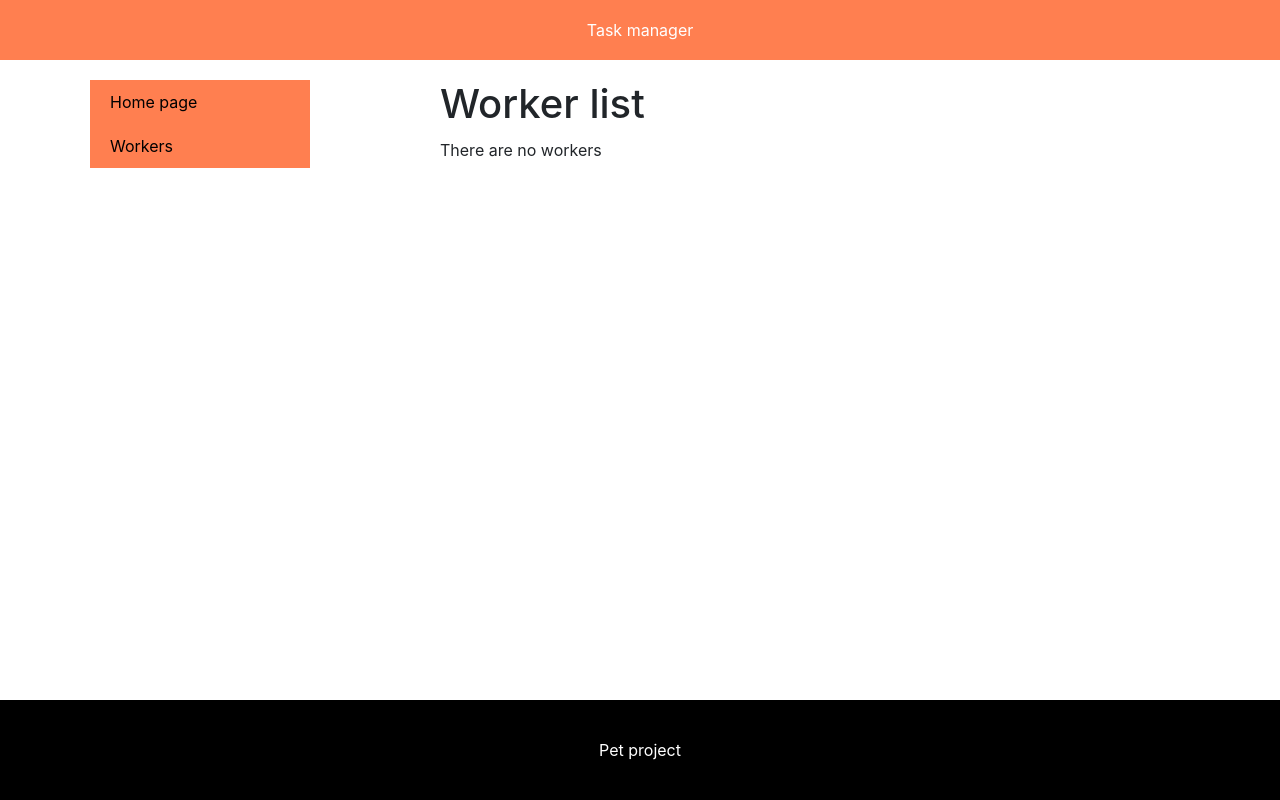
After one commit to HlovaOleh/task-manager, a Django app: page /worker/ in a window 1280 px wide. The commit adds this page. Run offline with Django 4.2, Linux system fonts and the light colour scheme; data that the repository does not hold is empty.

Commit message:
added tasks page and page with detail information about task, also added workers page and page with detail information about worker

```diff
--- a/manager/models.py
+++ b/manager/models.py
@@ -21,6 +21,7 @@ class Worker(AbstractUser):
     position = models.ForeignKey(
         Position,
         on_delete=models.CASCADE,
+        related_name="workers",
         null=True
     )
 
--- a/manager/urls.py
+++ b/manager/urls.py
@@ -1,9 +1,21 @@
 from django.urls import path
 
-from .views import index
+from .views import (
+    TaskListView,
+    TaskDetailView,
+    WorkerListView,
+    WorkerDetailView
+)
 
 urlpatterns = [
-    path("", index, name="index")
+    path("", TaskListView.as_view(), name="task-list"),
+    path("task/<int:pk>/", TaskDetailView.as_view(), name="task-detail"),
+    path("worker/", WorkerListView.as_view(), name="worker-list"),
+    path(
+        "workers/<int:pk>/",
+        WorkerDetailView.as_view(),
+        name="worker-detail"
+    ),
 ]
 
 app_name = "manager"
--- a/manager/views.py
+++ b/manager/views.py
@@ -1,18 +1,43 @@
+from typing import Any
+
 from django.http import HttpRequest, HttpResponse
 from django.shortcuts import render
+from django.views import generic
 
 from .models import TaskType, Task, Worker, Position
 
 
-def index(request: HttpRequest) -> HttpResponse:
-    task_type_count = TaskType.objects.count()
-    task_count = Task.objects.count()
-    workers_count = Worker.objects.count()
-    position_count = Position.objects.count()
-    context = {
-        "task_type_count": task_type_count,
-        "task_count": task_count,
-        "workers_count": workers_count,
-        "position_count": position_count
-    }
-    return render(request, "manager/index.html", context=context)
+# def index(request: HttpRequest) -> HttpResponse:
+#     context = {
+#         "task_type_count": TaskType.objects.count(),
+#         "task_count": Task.objects.count(),
+#         "workers_count": Worker.objects.count(),
+#         "position_count": Position.objects.count()
+#     }
+#     return render(request, "manager/index.html", context=context)
+
+
+class TaskListView(generic.ListView):
+    model = Task
+    queryset = Task.objects.all()
+    paginate_by = 5
+
+
+class WorkerListView(generic.ListView):
+    model = Worker
+    queryset = Worker.objects.select_related("position")
+    paginate_by = 5
+
+
+class WorkerDetailView(generic.DetailView):
+    model = Task
+
+
+class TaskDetailView(generic.DetailView):
+    model = Task
+    queryset = Task.objects.all()
+
+    def get_context_data(self, **kwargs: Any) -> dict[str, Any]:
+        context = super().get_context_data(**kwargs)
+        context["task_list"] = self.object.assignees.select_related("tasks")
+        return context
--- a/static/css/styles.css
+++ b/static/css/styles.css
@@ -1,31 +1,100 @@
-body {
-    margin-top: 20px;
+html {
+  --header-height: 60px;
+  --footer-height: 100px;
 }
 
-.sidebar-nav {
-    padding: 0;
-    list-style: none;
+body {
+  margin: 0;
 }
 
-.nav__link {
-    color: coral;
-    text-decoration: none;
+h1 {
+  margin: 0 0 10px;
 }
 
-.nav__link:hover {
-    color: mediumseagreen;
+.header {
+  display: flex;
+  justify-content: center;
+  align-items: center;
+  height: var(--header-height);
+  background-color: coral;
+  color: white;
 }
 
-.nav__link:active {
-    text-decoration: underline;
+.container {
+  box-sizing: border-box;
+  padding: 20px;
+  min-height: calc(100vh - var(--header-height) - var(--footer-height));
+  overflow: hidden;
 }
 
-.title {
-    color: coral;
-    font-weight: 700;
+.sidebar {
+  float: left;
+  max-width: 300px;
+  min-width: 150px;
+  width: 20%;
 }
 
-.info {
-    list-style: none;
-    color: coral;
+.sidebar__link {
+  display: block;
+  background-color: coral;
+  color: #000;
+  padding: 10px 20px;
+  text-decoration: none;
 }
+
+.sidebar__link:hover {
+  background-color: coral;
+}
+
+.content {
+  padding: 0 20px;
+  float: right;
+  width: 70%;
+}
+
+.content a {
+  text-decoration: none;
+  color: coral;
+}
+
+
+.content ul {
+  margin: 0;
+  padding: 0;
+  list-style: none;
+}
+
+.footer {
+  display: flex;
+  justify-content: center;
+  align-items: center;
+  height: var(--footer-height);
+  line-height: var(--footer-height);
+  background-color: #000;
+  color: #fff;
+}
+
+.card {
+  border: 1px solid #000;
+  border-radius: 5px;
+  max-width: 300px;
+  margin-bottom: 8px;
+  padding: 0 10px;
+}
+
+.bold {
+  font-weight: bold;
+}
+
+.pagination {
+  display: inline-flex;
+  gap: 8px;
+  align-items: center;
+  margin-top: 10px;
+}
+
+.pagination a {
+  padding: 8px 13px;
+  border: 1px solid #000;
+  border-radius: 5px;
+}
--- a/templates/base.html
+++ b/templates/base.html
@@ -11,19 +11,23 @@
   <link rel="stylesheet" href="{% static 'css/styles.css' %}">
 </head>
 <body>
-  <div class="container-fluid">
-    <div class="row">
-      <div class="col-sm-3">
-        {% block sidebar %}
-          {% include "includes/sidebar.html" %}
-        {%  endblock %}
-      </div>
-      <div class="col-sm-9">
-        {% block content %}
-        {% endblock %}
-      </div>
+  <div class="header">
+    Task manager
+  </div>
+  <div class="container">
+    {% block sidebar %}
+      {% include "includes/sidebar.html" %}
+    {% endblock sidebar %}
+    <div class="content">
+      {% block content %}
+      {% endblock content %}
+      {% block pagination %}
+      {% include "includes/pagination.html" %}
+      {% endblock pagination %}
     </div>
-
+  </div>
+  <div class="footer">
+    Pet project
   </div>
 </body>
 </html>
--- /dev/null
+++ b/templates/includes/pagination.html
@@ -0,0 +1,15 @@
+{% if is_paginated %}
+  <div class="pagination">
+    {% if page_obj.has_previous %}
+      <a href="?page={{ page_obj.previous_page_number }}">❮</a>
+    {% endif %}
+
+    <span class="bold">
+      Page {{ page_obj.number }} of {{ page_obj.paginator.num_pages }}
+    </span>
+
+    {% if page_obj.has_next %}
+      <a href="?page={{ page_obj.next_page_number }}">❯</a>
+    {% endif %}
+  </div>
+{% endif %}
--- a/templates/includes/sidebar.html
+++ b/templates/includes/sidebar.html
@@ -1,17 +1,4 @@
-<ul class="sidebar-nav">
-  <li>
-    <a href="{% url 'manager:index' %}" class="nav__link">Home page</a>
-  </li>
-  <li>
-    <a href="#" class="nav__link">Tasks</a>
-  </li>
-  <li>
-    <a href="#" class="nav__link">Task types</a>
-  </li>
-  <li>
-    <a href="#" class="nav__link">Worker</a>
-  </li>
-  <li>
-    <a href="#" class="nav__link">Positions</a>
-  </li>
-</ul>
+<div class="sidebar">
+  <a class="sidebar__link" href="{% url 'manager:task-list' %}">Home page</a>
+  <a class="sidebar__link" href="{% url 'manager:worker-list' %}">Workers</a>
+</div>
--- /dev/null
+++ b/templates/manager/worker_list.html
@@ -0,0 +1,15 @@
+{% extends "base.html" %}
+{% block content %}
+  <h1>Worker list</h1>
+  {% if worker_list %}
+    <ul>
+      {% for worker in worker_list %}
+        <li>
+          <a href="{% url 'manager:worker-detail' worker.pk %}">{{ worker.first_name }} {{ worker.last_name }}</a>
+        </li>
+      {% endfor %}
+    </ul>
+  {% else %}
+    <p>There are no workers</p>
+  {% endif %}
+{% endblock %}
```
Also changed, not shown: templates/manager/task_detail.html (added, +14 -0 lines), templates/manager/task_list.html (added, +15 -0 lines), templates/manager/worker_detail.html (added, +16 -0 lines), manager/migrations/0004_alter_worker_position.py (added).
